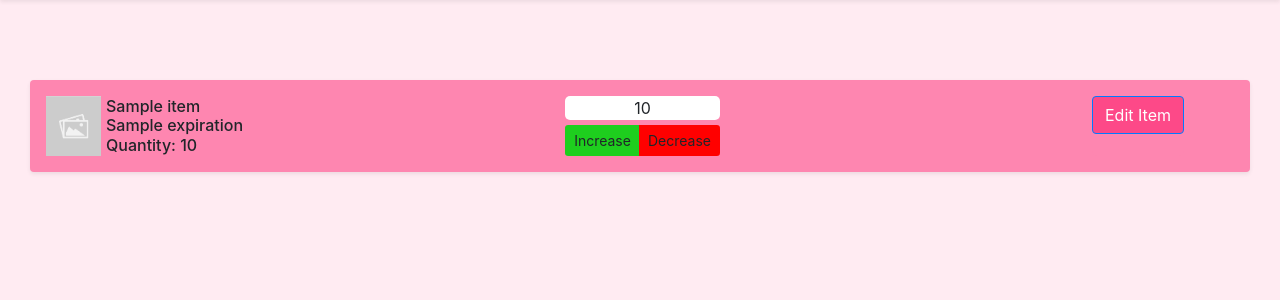
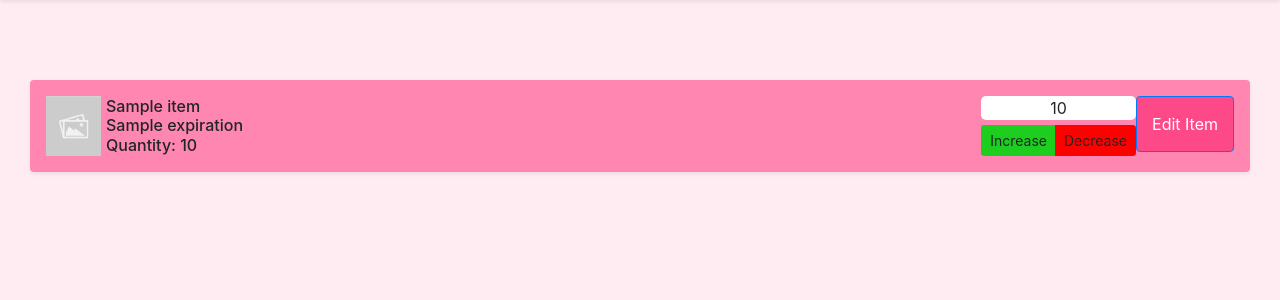
Before and after one commit to SamPolachek/EPIC_WARE, a Python web app: template flask/templates/index.html in a window 1280 px wide. Shown: the part 128-428 px from the top of the page. Run offline with Jinja, Linux system fonts and the light colour scheme; the template is opened without the code that fills it: most values are stand-ins (such as "Sample title", 1, 10 or a date in 2020).

Commit message:
Added Edit button and page

```diff
--- a/flask/static/styles/style.css
+++ b/flask/static/styles/style.css
@@ -15,6 +15,10 @@ body {
 .container {
     margin-top: 5rem;
     max-width: 1400px;
+}
+
+#editPageBtn {
+    padding: 15px;
 }
 
 #editBtn {
--- a/flask/templates/index.html
+++ b/flask/templates/index.html
@@ -16,6 +16,7 @@
         <h1 class="h6 mb-0 lh-1">Quantity: {{ item.quantity }}</h1>
       </div>
     </div>
+    <div class="d-flex">
       <div id="counter">
         <div id="display">{{ item.quantity }}</div>
         <div class="btn-group position-relative" role="group" aria-label="Basic mixed styles example">
@@ -23,10 +24,11 @@
           <button type="button" class="btn btn-sm" style="background-color: red;">Decrease</button>
         </div>
       </div>
-    <div id="editBtn">
+      <div>
         <form action="/edit" method="get">
-        <button type="submit" class="btn btn-primary" style="background-color: #FD4988;">Edit Item</button>
+          <button id="editPageBtn" type="submit" class="btn btn-primary" style="background-color: #FD4988;">Edit Item</button>
         </form>
+      </div>
     </div>
   </div>
   {% endfor %}
```
Lines whose indentation alone changed are shown as unchanged.
